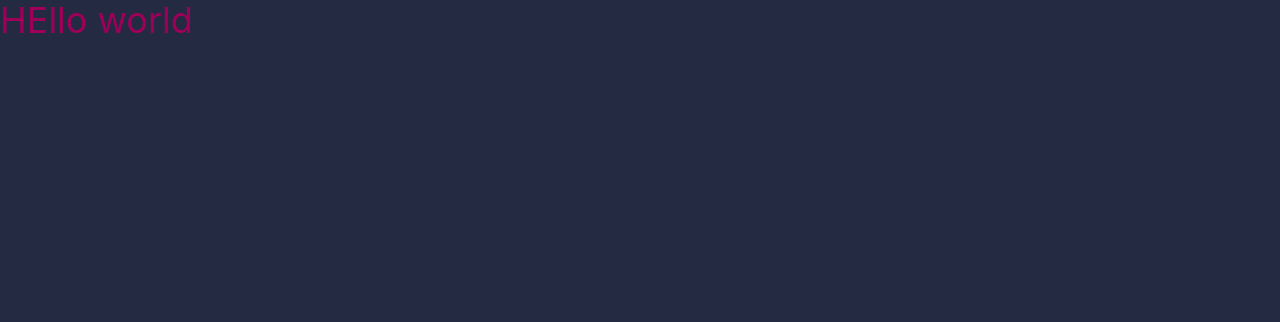
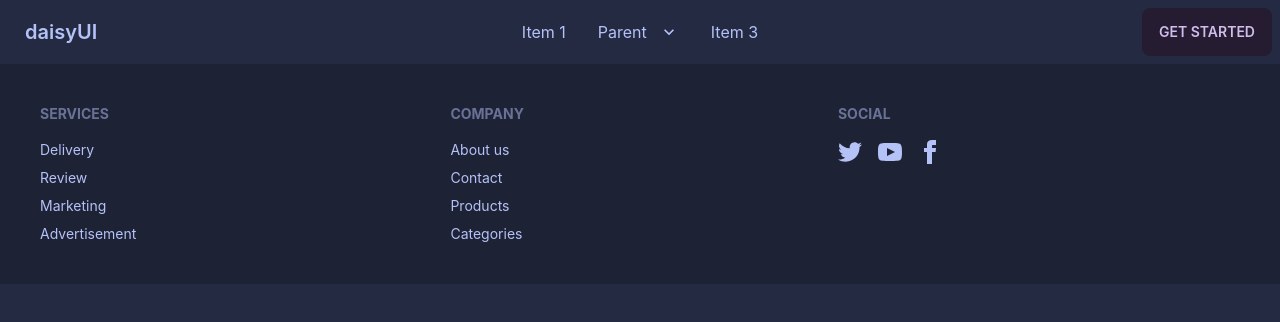
Before and after one commit to rakibul58/phone-heaven-client, a React (Create React App) app: page / in a window 1280 px wide. Shown: the top 322 px of the page. Built offline with nearby package versions, Linux system fonts and the light colour scheme.

Commit message:
place holder nav and footer added

```diff
--- a/package.json
+++ b/package.json
@@ -11,6 +11,7 @@
     "daisyui": "^2.41.0",
     "react": "^18.2.0",
     "react-dom": "^18.2.0",
+    "react-helmet": "^6.1.0",
     "react-hot-toast": "^2.4.0",
     "react-router-dom": "^6.4.3",
     "react-scripts": "5.0.1",
--- a/public/index.html
+++ b/public/index.html
@@ -24,7 +24,7 @@
       work correctly both with client-side routing and a non-root public URL.
       Learn how to configure a non-root public URL by running `npm run build`.
     -->
-    <title>React App</title>
+    <title>Phone Heaven</title>
   </head>
   <body>
     <noscript>You need to enable JavaScript to run this app.</noscript>
--- a/src/App.js
+++ b/src/App.js
@@ -1,9 +1,11 @@
 import { Toaster } from "react-hot-toast";
+import { RouterProvider } from "react-router-dom";
+import router from "./Routes/Router/Router";
 
 function App() {
   return (
     <div className="max-w-[1440px] mx-auto">
-      <h1 className="text-secondary text-4xl">HEllo world</h1>
+      <RouterProvider router={router} ></RouterProvider>
       <Toaster></Toaster>
     </div>
   );
--- /dev/null
+++ b/src/Pages/Home/Home/Home.js
@@ -0,0 +1,12 @@
+import React from 'react';
+import MyTitle from '../../../components/MyTitle/MyTitle';
+
+const Home = () => {
+    return (
+        <div>
+            <MyTitle>Home</MyTitle>
+        </div>
+    );
+};
+
+export default Home;
--- /dev/null
+++ b/src/Pages/Shared/ErrorPage/ErrorPage.js
@@ -0,0 +1,11 @@
+import React from 'react';
+
+const ErrorPage = () => {
+    return (
+        <div>
+
+        </div>
+    );
+};
+
+export default ErrorPage;
--- /dev/null
+++ b/src/Pages/Shared/Footer/Footer.js
@@ -0,0 +1,33 @@
+import React from 'react';
+import { Link } from 'react-router-dom';
+
+const Footer = () => {
+    return (
+        <footer className="footer p-10 bg-base-300 text-base-content">
+            <div>
+                <span className="footer-title">Services</span>
+                <Link className="link link-hover">Delivery</Link>
+                <Link className="link link-hover">Review</Link>
+                <Link className="link link-hover">Marketing</Link>
+                <Link className="link link-hover">Advertisement</Link>
+            </div>
+            <div>
+                <span className="footer-title">Company</span>
+                <Link className="link link-hover">About us</Link>
+                <Link className="link link-hover">Contact</Link>
+                <Link className="link link-hover">Products</Link>
+                <Link className="link link-hover">Categories</Link>
+            </div>
+            <div>
+                <span className="footer-title">Social</span>
+                <div className="grid grid-flow-col gap-4">
+                    <Link><svg xmlns="http://www.w3.org/2000/svg" width="24" height="24" viewBox="0 0 24 24" className="fill-current"><path d="M24 4.557c-.883.392-1.832.656-2.828.775 1.017-.609 1.798-1.574 2.165-2.724-.951.564-2.005.974-3.127 1.195-.897-.957-2.178-1.555-3.594-1.555-3.179 0-5.515 2.966-4.797 6.045-4.091-.205-7.719-2.165-10.148-5.144-1.29 2.213-.669 5.108 1.523 6.574-.806-.026-1.566-.247-2.229-.616-.054 2.281 1.581 4.415 3.949 4.89-.693.188-1.452.232-2.224.084.626 1.956 2.444 3.379 4.6 3.419-2.07 1.623-4.678 2.348-7.29 2.04 2.179 1.397 4.768 2.212 7.548 2.212 9.142 0 14.307-7.721 13.995-14.646.962-.695 1.797-1.562 2.457-2.549z"></path></svg></Link>
+                    <Link><svg xmlns="http://www.w3.org/2000/svg" width="24" height="24" viewBox="0 0 24 24" className="fill-current"><path d="M19.615 3.184c-3.604-.246-11.631-.245-15.23 0-3.897.266-4.356 2.62-4.385 8.816.029 6.185.484 8.549 4.385 8.816 3.6.245 11.626.246 15.23 0 3.897-.266 4.356-2.62 4.385-8.816-.029-6.185-.484-8.549-4.385-8.816zm-10.615 12.816v-8l8 3.993-8 4.007z"></path></svg></Link>
+                    <Link><svg xmlns="http://www.w3.org/2000/svg" width="24" height="24" viewBox="0 0 24 24" className="fill-current"><path d="M9 8h-3v4h3v12h5v-12h3.642l.358-4h-4v-1.667c0-.955.192-1.333 1.115-1.333h2.885v-5h-3.808c-3.596 0-5.192 1.583-5.192 4.615v3.385z"></path></svg></Link>
+                </div>
+            </div>
+        </footer>
+    );
+};
+
+export default Footer;
--- /dev/null
+++ b/src/Pages/Shared/Navbar/Navbar.js
@@ -0,0 +1,52 @@
+import React from 'react';
+import { Link } from 'react-router-dom';
+
+const Navbar = () => {
+    return (
+        <div className="navbar bg-base-100">
+            <div className="navbar-start">
+                <div className="dropdown">
+                    <label tabIndex={0} className="btn btn-ghost lg:hidden">
+                        <svg xmlns="http://www.w3.org/2000/svg" className="h-5 w-5" fill="none" viewBox="0 0 24 24" stroke="currentColor"><path strokeLinecap="round" strokeLinejoin="round" strokeWidth="2" d="M4 6h16M4 12h8m-8 6h16" /></svg>
+                    </label>
+                    <ul tabIndex={0} className="menu menu-compact dropdown-content mt-3 p-2 shadow bg-base-100 rounded-box w-52">
+                        <li><Link>Item 1</Link></li>
+                        <li tabIndex={0}>
+                            <Link className="justify-between">
+                                Parent
+                                <svg className="fill-current" xmlns="http://www.w3.org/2000/svg" width="24" height="24" viewBox="0 0 24 24"><path d="M8.59,16.58L13.17,12L8.59,7.41L10,6L16,12L10,18L8.59,16.58Z" /></svg>
+                            </Link>
+                            <ul className="p-2">
+                                <li><Link>Submenu 1</Link></li>
+                                <li><Link>Submenu 2</Link></li>
+                            </ul>
+                        </li>
+                        <li><Link>Item 3</Link></li>
+                    </ul>
+                </div>
+                <Link className="btn btn-ghost normal-case text-xl">daisyUI</Link>
+            </div>
+            <div className="navbar-center hidden lg:flex">
+                <ul className="menu menu-horizontal p-0">
+                    <li><Link>Item 1</Link></li>
+                    <li tabIndex={0}>
+                        <Link>
+                            Parent
+                            <svg className="fill-current" xmlns="http://www.w3.org/2000/svg" width="20" height="20" viewBox="0 0 24 24"><path d="M7.41,8.58L12,13.17L16.59,8.58L18,10L12,16L6,10L7.41,8.58Z" /></svg>
+                        </Link>
+                        <ul className="p-2">
+                            <li><Link>Submenu 1</Link></li>
+                            <li><Link>Submenu 2</Link></li>
+                        </ul>
+                    </li>
+                    <li><Link>Item 3</Link></li>
+                </ul>
+            </div>
+            <div className="navbar-end">
+                <Link className="btn">Get started</Link>
+            </div>
+        </div>
+    );
+};
+
+export default Navbar;
--- /dev/null
+++ b/src/Routes/Router/Router.js
@@ -0,0 +1,20 @@
+import { createBrowserRouter } from "react-router-dom";
+import Main from "../../layouts/Main/Main";
+import Home from "../../Pages/Home/Home/Home";
+import ErrorPage from "../../Pages/Shared/ErrorPage/ErrorPage";
+
+const router = createBrowserRouter([
+    {
+        path: '/',
+        element: <Main></Main>,
+        errorElement: <ErrorPage></ErrorPage>,
+        children:[
+            {
+                path: '/',
+                element: <Home></Home>
+            }
+        ]
+    }
+]);
+
+export default router;
--- /dev/null
+++ b/src/components/MyButton/MyButton.js
@@ -0,0 +1,11 @@
+import React from 'react';
+
+const MyButton = () => {
+    return (
+        <div>
+
+        </div>
+    );
+};
+
+export default MyButton;
--- /dev/null
+++ b/src/components/MyTitle/MyTitle.js
@@ -0,0 +1,15 @@
+import React from 'react';
+import { Helmet } from 'react-helmet';
+
+const MyTitle = ({children}) => {
+    return (
+        <div>
+            <Helmet>
+                <meta charSet="utf-8" />
+                <title>{children}</title>
+            </Helmet>
+        </div>
+    );
+};
+
+export default MyTitle;
--- /dev/null
+++ b/src/layouts/Main/Main.js
@@ -0,0 +1,16 @@
+import React from 'react';
+import { Outlet } from 'react-router-dom';
+import Footer from '../../Pages/Shared/Footer/Footer';
+import Navbar from '../../Pages/Shared/Navbar/Navbar';
+
+const Main = () => {
+    return (
+        <div>
+            <Navbar></Navbar>
+            <Outlet></Outlet>
+            <Footer></Footer>
+        </div>
+    );
+};
+
+export default Main;
```
Also changed, not shown: src/Pages/Home/Banner/Banner.js (added), 1 other file (tests, documents, lock files or other folders).
